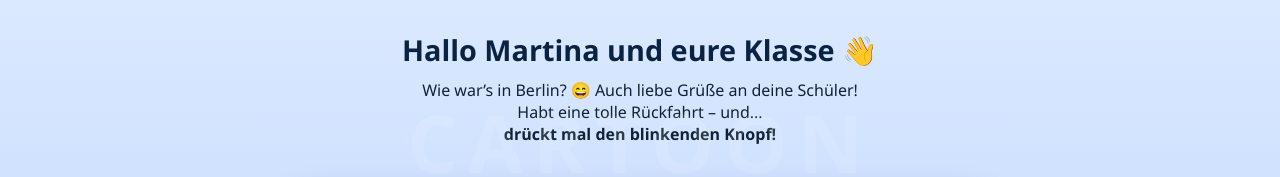
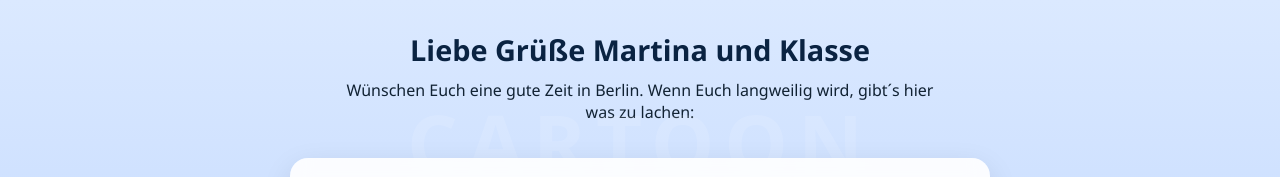
Before and after one commit to Nils-Mc/B, a plain HTML site: page site.html in a window 1280 px wide. Shown: the top 177 px of the page. Drawn offline with Linux system fonts and the light colour scheme; grey boxes are pictures that could not be loaded.

Commit message:
Update site.html

```diff
--- a/site.html
+++ b/site.html
@@ -130,11 +130,9 @@
 </head>
 <body>
   <div class="background-text">CARTOON</div>
-
-  <h1>Hallo Martina und eure Klasse 👋</h1>
-  <p>Wie war’s in Berlin? 😄 Auch liebe Grüße an deine Schüler!
-  <br>Habt eine tolle Rückfahrt – und...
-  <br><b>drückt mal den blinkenden Knopf!</b></p>
+<h1>Liebe Grüße Martina und Klasse</h1>
+  <p>Wünschen Euch eine gute Zeit in Berlin. Wenn Euch langweilig wird, gibt´s hier was zu lachen:
+</p>
 
   <div class="cartoon-card">
     <img id="cartoonImage" src="" alt="Cartoon wird geladen..." />
```
